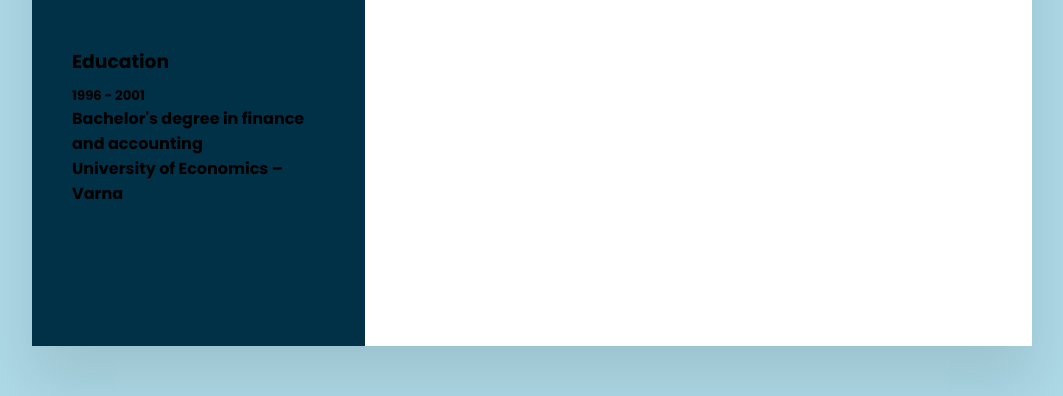
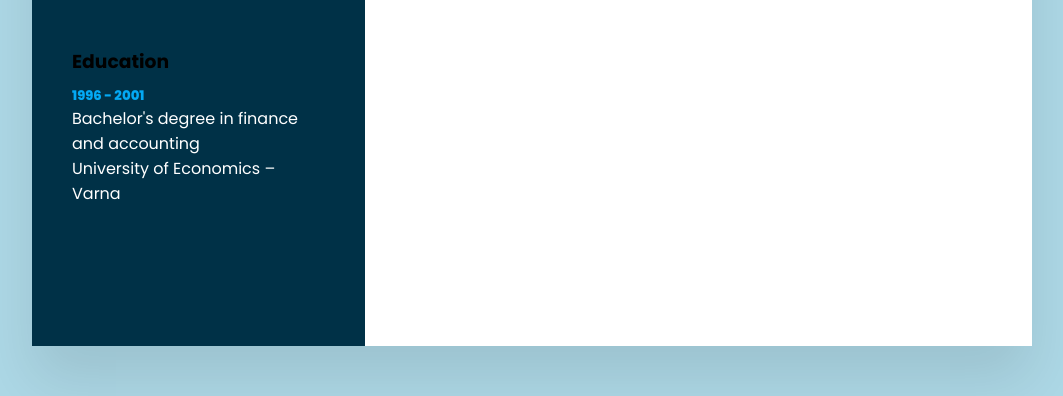
Before and after one commit to lentqq/responcive_CV_using_HTML_and_CSS, a plain HTML site: page index.html in a window 1280 px wide. Shown: the part 704-1100 px from the top of the page, without its empty margins (108-1171 px from the left). Drawn offline with Linux system fonts and the light colour scheme.

Commit message:
stylized education section

```diff
--- a/style.css
+++ b/style.css
@@ -1,5 +1,6 @@
-@import url('https://fonts.googleapis.com/css2?family=Poppins:200,300,400,500,600,700,800,900&display=swap');
-* {
+@import url('https://fonts.googleapis.com/css2?family=Poppins:wght@100;200;300;400;500;600;700;800;900&display=swap');
+*
+{
     margin: 0;
     padding: 0;
     box-sizing: border-box;
@@ -97,10 +98,10 @@ body {
 }
 
 .contactInfo ul li .icon {
-  display: inline-block;
-  width: 30px;
-  font-size: 18px;
-  color: #03a9f4;
+    display: inline-block;
+    width: 30px;
+    font-size: 18px;
+    color: #03a9f4;
 }
 
 .contactInfo ul li span {
@@ -108,6 +109,21 @@ body {
     font-weight: 300;
 }
 
+.contactInfo.education ul li {
+    position: relative;
+    margin-bottom: 15px;
+}
+
+.contactInfo.education h5 {
+    color: #03a9f4;
+    font-weight: 800;
+}
+
+.contactInfo.education h4 {
+    color: #fff;
+    font-weight: 400;
+}
+
 .container .right_Side {
     position: relative;
     background: #fff;
```
